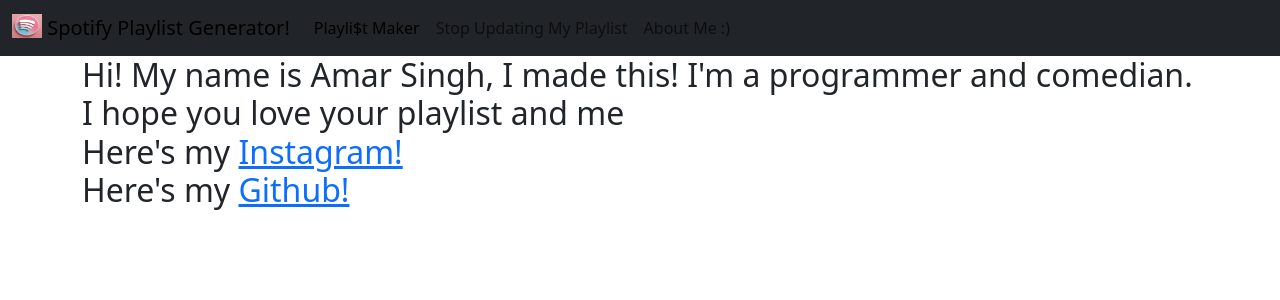
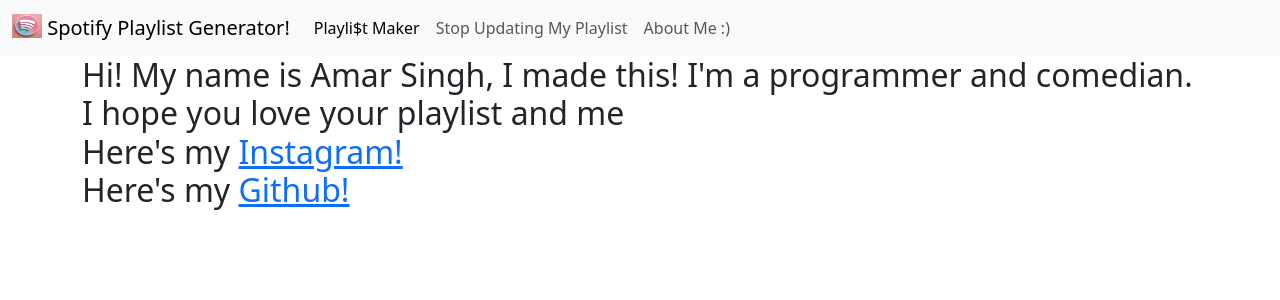
Before and after one commit to 2am2/spotifysmartplaylist, a Flask app: page /aboutme in a window 1280 px wide. Shown: the top 300 px of the page. Run offline with Flask 3, Linux system fonts and the light colour scheme.

Commit message:
trynna make it pink

```diff
--- a/api/templates/maintemp.html
+++ b/api/templates/maintemp.html
@@ -10,7 +10,7 @@
 
 <body>
 <script src="https://cdn.jsdelivr.net/npm/bootstrap@5.3.3/dist/js/bootstrap.bundle.min.js" integrity="sha384-YvpcrYf0tY3lHB60NNkmXc5s9fDVZLESaAA55NDzOxhy9GkcIdslK1eN7N6jIeHz" crossorigin="anonymous"></script>
-<nav class="navbar navbar-expand-lg bg-dark">
+<nav class="navbar navbar-expand-lg bg-light"  style= "background-color: #fde3e9;" >
   <div class="container-fluid">
   <a class="navbar-brand" href="#">
       <img src="/static/logo.jpg" alt="Logo" width="30" height="24" class="d-inline-block align-text-top">
```
